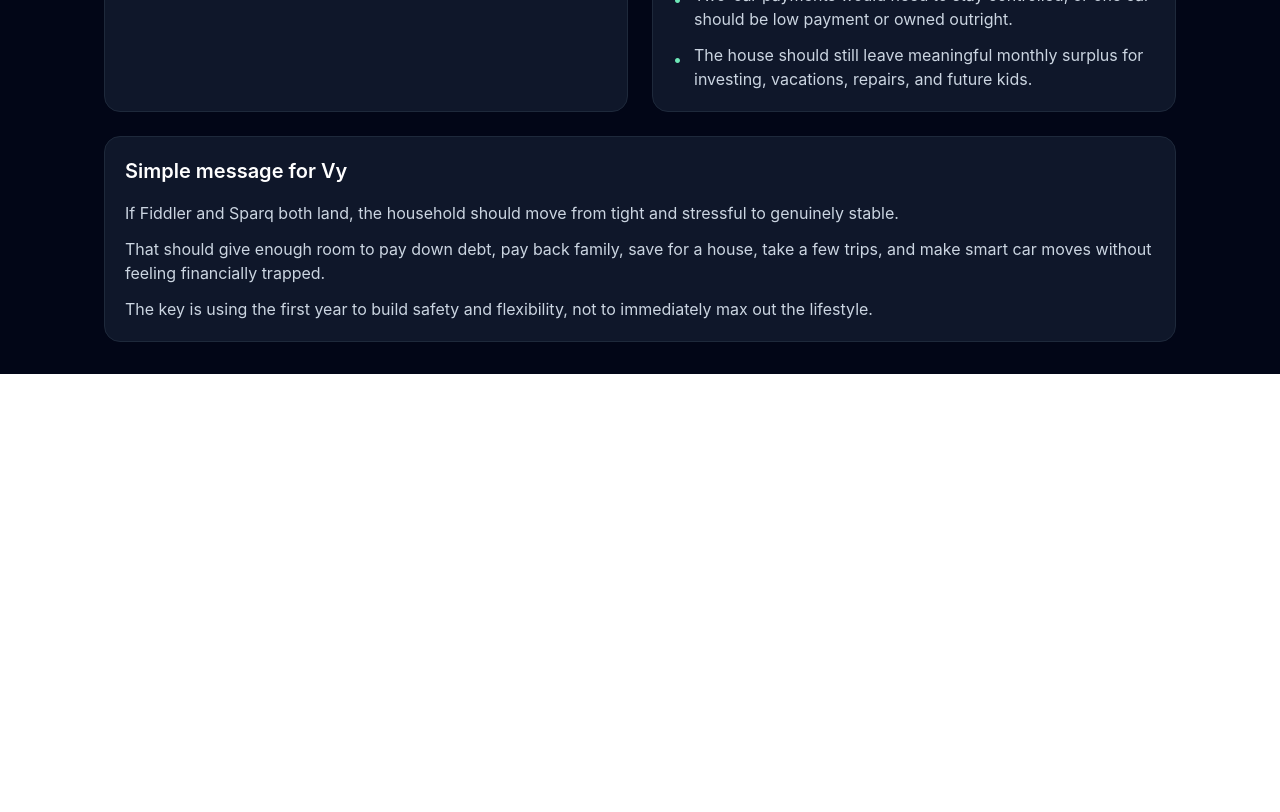
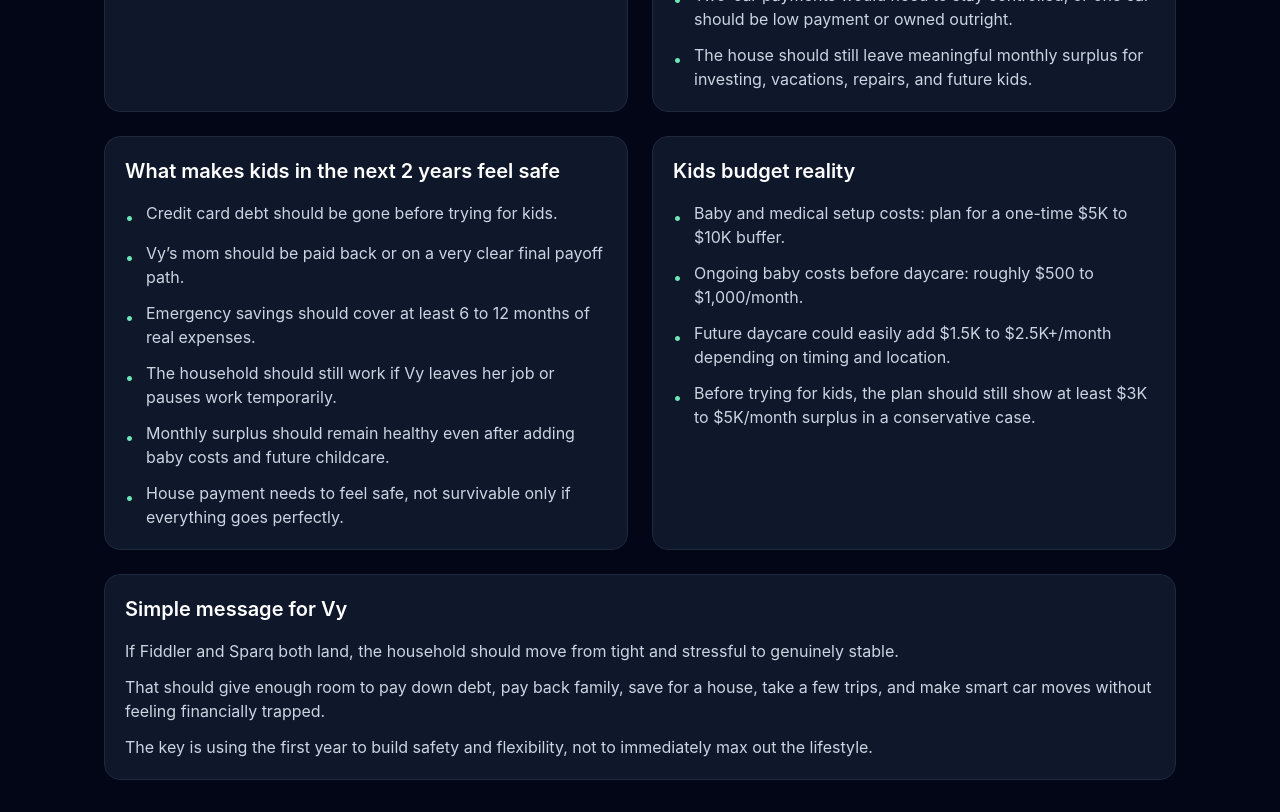
Before and after one commit to JE-MM-754/work-tools, a Next.js app: page /finance/fiddler-sparq-family-plan-2026-04 in a window 1280 px wide. Shown: the part 2280-3092 px from the top of the page. Before the commit the page ends 2654 px from the top, so only its background shows below. Built offline with nearby package versions, Linux system fonts and the light colour scheme.

Commit message:
Add kids planning section to family finance page

```diff
--- a/src/app/finance/fiddler-sparq-family-plan-2026-04/page.tsx
+++ b/src/app/finance/fiddler-sparq-family-plan-2026-04/page.tsx
@@ -85,6 +85,22 @@ const biggerHouseRequirements = [
   'The house should still leave meaningful monthly surplus for investing, vacations, repairs, and future kids.',
 ];
 
+const kidsComfort = [
+  'Credit card debt should be gone before trying for kids.',
+  'Vy’s mom should be paid back or on a very clear final payoff path.',
+  'Emergency savings should cover at least 6 to 12 months of real expenses.',
+  'The household should still work if Vy leaves her job or pauses work temporarily.',
+  'Monthly surplus should remain healthy even after adding baby costs and future childcare.',
+  'House payment needs to feel safe, not survivable only if everything goes perfectly.',
+];
+
+const kidsBudget = [
+  'Baby and medical setup costs: plan for a one-time $5K to $10K buffer.',
+  'Ongoing baby costs before daycare: roughly $500 to $1,000/month.',
+  'Future daycare could easily add $1.5K to $2.5K+/month depending on timing and location.',
+  'Before trying for kids, the plan should still show at least $3K to $5K/month surplus in a conservative case.',
+];
+
 function Card({ title, children }: { title: string; children: React.ReactNode }) {
   return (
     <div className="rounded-2xl border border-slate-800 bg-slate-900 p-5">
@@ -165,6 +181,24 @@ export default function FamilyFinancialPlanPage() {
           </Card>
         </div>
 
+        <div className="mt-6 grid gap-6 lg:grid-cols-2">
+          <Card title="What makes kids in the next 2 years feel safe">
+            <ul className="space-y-3 text-slate-300">
+              {kidsComfort.map((item) => (
+                <li key={item} className="flex gap-3"><span className="mt-1 text-emerald-300">•</span><span>{item}</span></li>
+              ))}
+            </ul>
+          </Card>
+
+          <Card title="Kids budget reality">
+            <ul className="space-y-3 text-slate-300">
+              {kidsBudget.map((item) => (
+                <li key={item} className="flex gap-3"><span className="mt-1 text-emerald-300">•</span><span>{item}</span></li>
+              ))}
+            </ul>
+          </Card>
+        </div>
+
         <div className="mt-6">
           <Card title="Simple message for Vy">
             <div className="space-y-3 text-slate-300">
```
